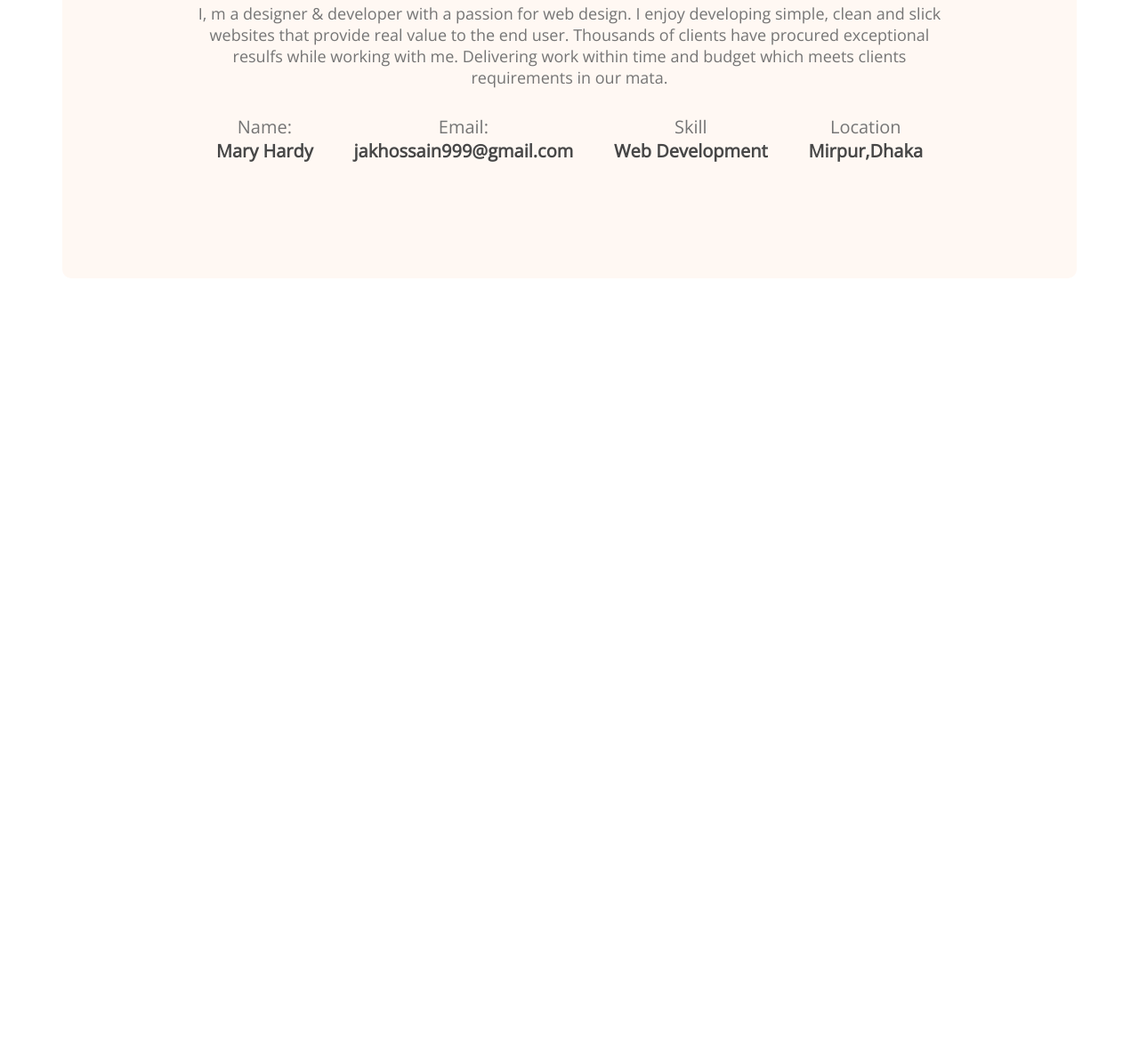
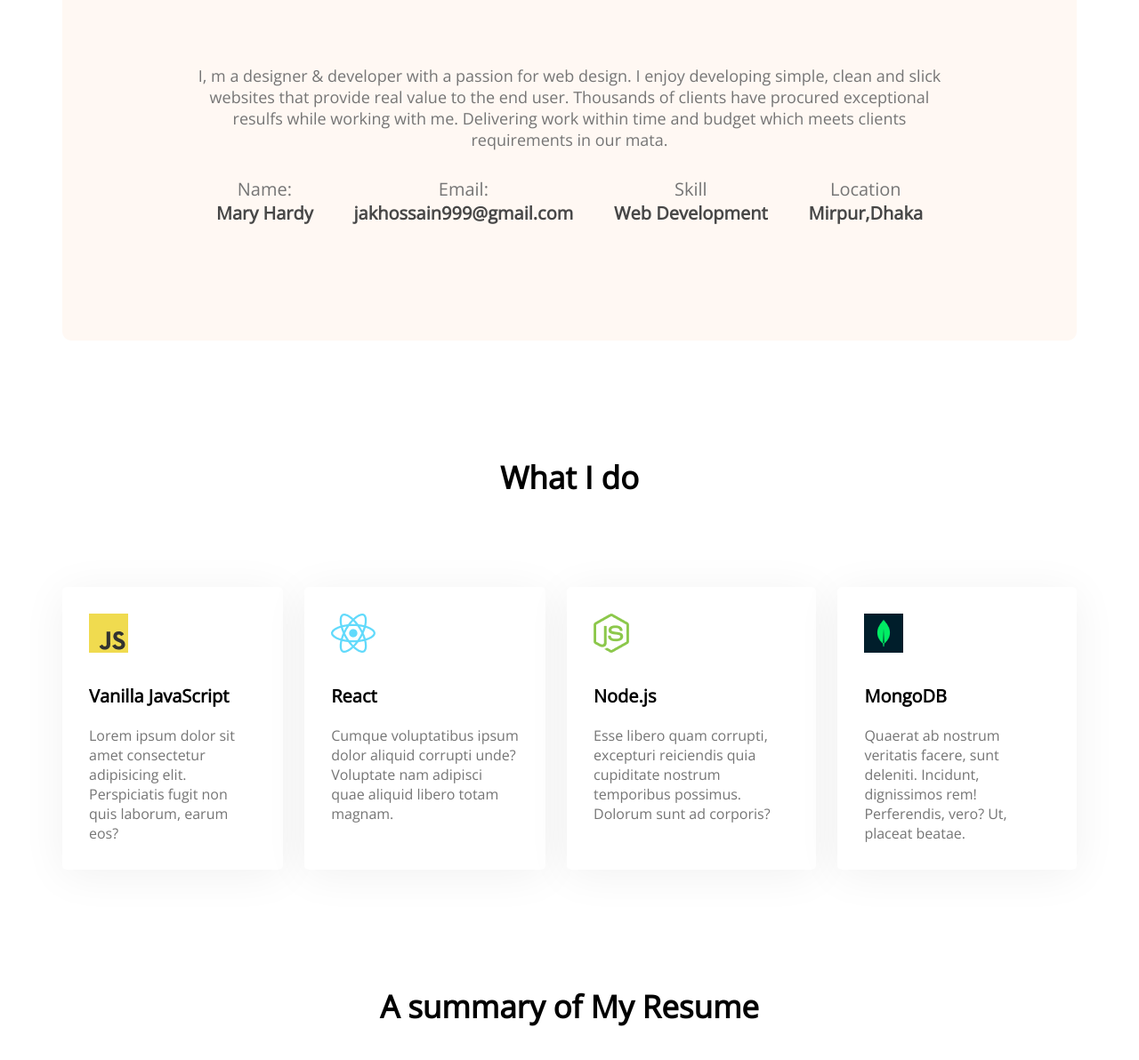
Before and after one commit to jakaria987/developer_portfolio, a plain HTML site: page index.html in a window 1280 px wide. Shown: the part 1174-2366 px from the top of the page at 89% size. Before the commit the page ends 1487 px from the top, so only its background shows below. Drawn offline with nearby package versions, Linux system fonts and the light colour scheme.

Commit message:
added skills content

```diff
--- a/index.html
+++ b/index.html
@@ -30,6 +30,7 @@
         </div>
     </header>
     <main>
+        <!-- about me section -->
         <section class="about">
             <h3 class="section-title">About Me</h3>
             <p class="section-description">I, m a designer & developer with a passion for web design. I enjoy developing simple, clean and slick websites that provide real value to the end user. Thousands of clients have procured exceptional resulfs while working with me. Delivering work within time and budget which meets clients requirements in our mata.</p>
@@ -53,6 +54,36 @@
 
             </div>
         </section>
+        <!-- what i do section -->
+        <section class="what-i-do">
+            <h3 class="section-title">What I do</h3>
+            <div class="skill-container">
+                <div class="skil">
+                    <img src="images/icons/js.png" alt="">
+                    <p class="skill-title">Vanilla JavaScript</p>
+                    <p class="skill-description">Lorem ipsum dolor sit amet consectetur adipisicing elit. Perspiciatis fugit non quis laborum, earum eos?</p>
+                </div>
+                <div class="skil">
+                    <img src="images/icons/react.png" alt="">
+                    <p class="skill-title">React</p>
+                    <p class="skill-description">Cumque voluptatibus ipsum dolor aliquid corrupti unde? Voluptate nam adipisci quae aliquid libero totam magnam.</p>
+                </div>
+                <div class="skil">
+                    <img src="images/icons/nodejs.png" alt="">
+                    <p class="skill-title">Node.js</p>
+                    <p class="skill-description">Esse libero quam corrupti, excepturi reiciendis quia cupiditate nostrum temporibus possimus. Dolorum sunt ad corporis?</p>
+                </div>
+                <div class="skil">
+                    <img src="images/icons/mongo.png" alt="">
+                    <p class="skill-title">MongoDB</p>
+                    <p class="skill-description">Quaerat ab nostrum veritatis facere, sunt deleniti. Incidunt, dignissimos rem! Perferendis, vero? Ut, placeat beatae.</p>
+                </div>
+            </div>
+        </section>
+        <!-- resume section -->
+        <section class="resume">
+            <h3 class="section-title">A summary of My Resume</h3>
+        </section>
     </main>
     <footer>
 
--- a/styles/portfolio.css
+++ b/styles/portfolio.css
@@ -14,6 +14,9 @@
   background: #fd6e0a;
   border: 0;
   padding: 18px 35px;
+}
+section{
+    margin-top: 130px;
 }
 /* header and nav */
 .header {
@@ -70,14 +73,13 @@ main {
 /* about section  */
 
 .about {
-  margin-top: 130px;
   background: #fff8f3;
   border-radius: 10px;
   padding: 130px 150px;
   text-align: center;
 }
 .section-title {
-  margin-bottom: 30px;
+  margin-bottom: 50px;
   font-weight: 700;
   font-size: 35px;
 }
@@ -101,3 +103,33 @@ main {
   font-size: 20px;
   color: #474747;
 }
+/* what i do section */
+/* .what-i-do {
+  margin-top: 130px;
+} */
+
+.section-title {
+    text-align: center;
+    margin-bottom: 100px;
+}
+.skill-container {
+  display: flex;
+  gap: 24px;
+}
+.skil {
+  background: #ffffff;
+  box-shadow: 0px 6px 50px rgba(0, 0, 0, 0.06);
+  border-radius: 5px;
+  padding: 30px;
+}
+.skill-title {
+  font-weight: 700;
+  font-size: 20px;
+  margin-top: 30px;
+}
+.skill-description {
+  font-size: 16px;
+  color: #757575;
+  margin-top: 20px;
+}
+/* resume section */
```
